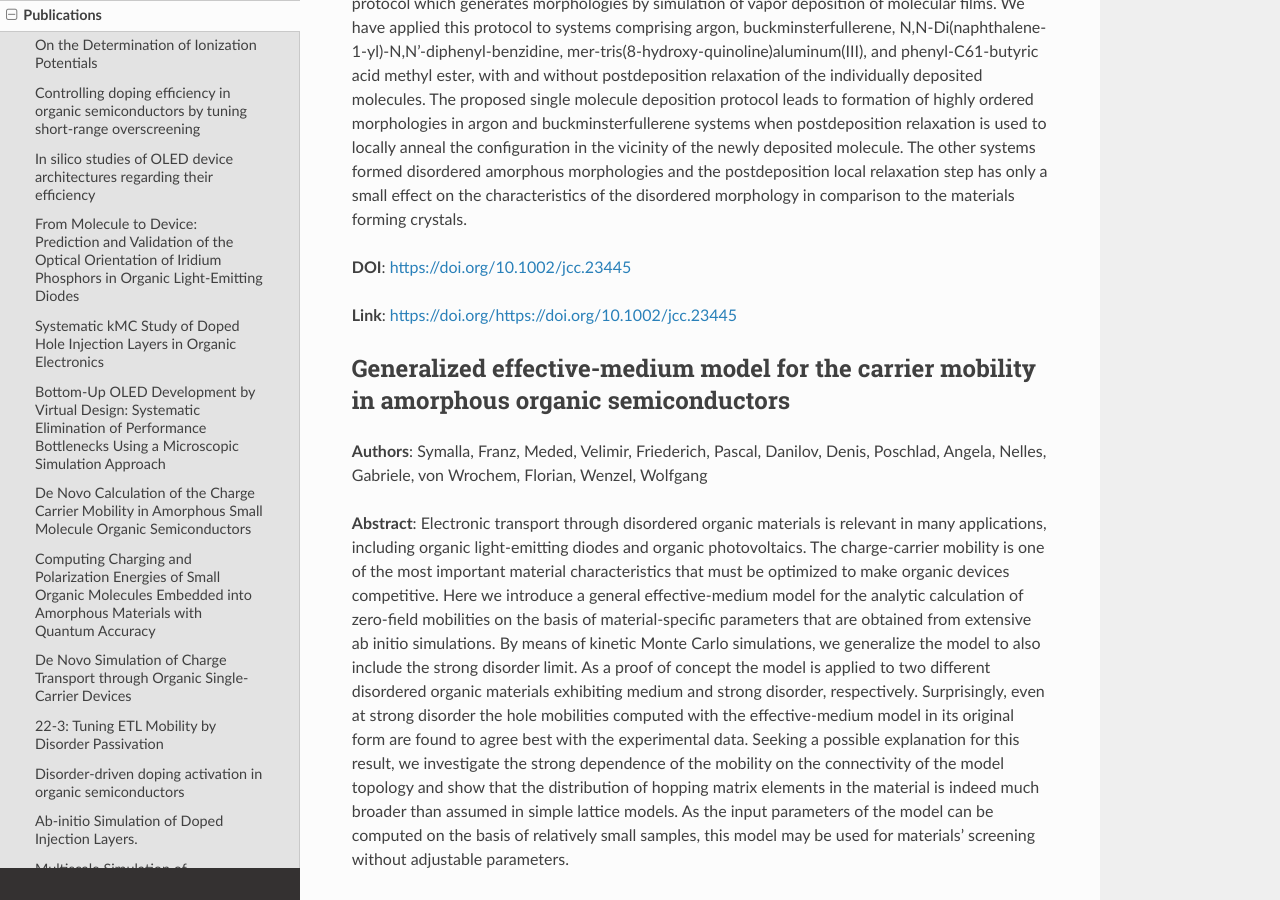
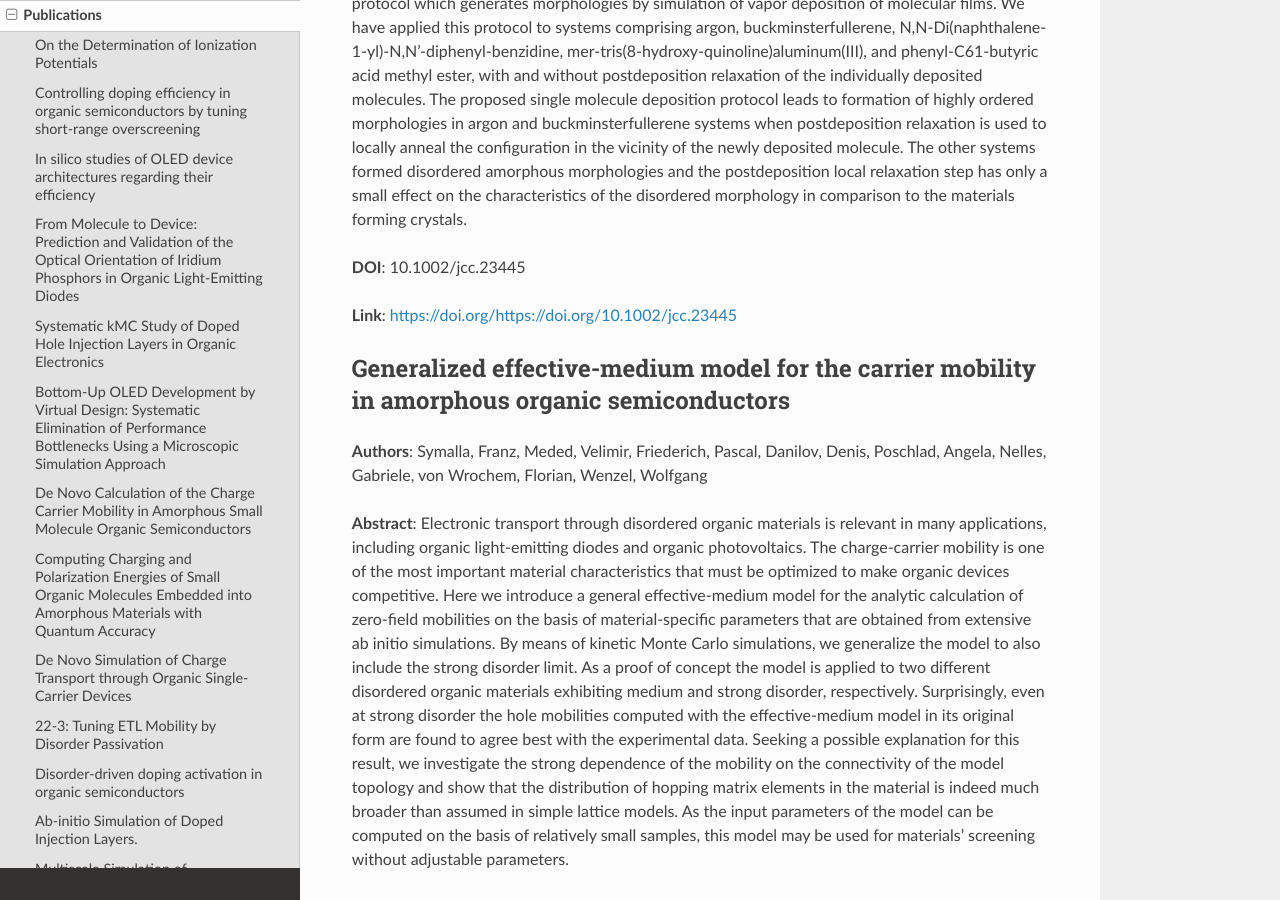
Before and after one commit to NanomatchGmbH/nanoscope-docs, a Sphinx documentation site: the page built from docs/source/science/publications.rst, in a window 1280 px wide and 900 px high, scrolled down 15552 px. Built offline with Sphinx 7.4.7 and the Read the Docs theme 3.1.0, drawn with Linux system fonts in a browser that asks for light colours; some of the changed lines change nothing that is shown.

Commit message:
one DOI was a link, fixed.

```diff
--- a/docs/source/science/publications.rst
+++ b/docs/source/science/publications.rst
@@ -356,7 +356,7 @@ Modeling disordered morphologies in organic semiconductors
 
 **Abstract**: Organic thin film devices are investigated for many diverse applications, including light emitting diodes, organic photovoltaic and organic field effect transistors. Modeling of their properties on the basis of their detailed molecular structure requires generation of representative morphologies, many of which are amorphous. Because time-scales for the formation of the molecular structure are slow, we have developed a linear-scaling single molecule deposition protocol which generates morphologies by simulation of vapor deposition of molecular films. We have applied this protocol to systems comprising argon, buckminsterfullerene, N,N-Di(naphthalene-1-yl)-N,N'-diphenyl-benzidine, mer-tris(8-hydroxy-quinoline)aluminum(III), and phenyl-C61-butyric acid methyl ester, with and without postdeposition relaxation of the individually deposited molecules. The proposed single molecule deposition protocol leads to formation of highly ordered morphologies in argon and buckminsterfullerene systems when postdeposition relaxation is used to locally anneal the configuration in the vicinity of the newly deposited molecule. The other systems formed disordered amorphous morphologies and the postdeposition local relaxation step has only a small effect on the characteristics of the disordered morphology in comparison to the materials forming crystals.
 
-**DOI**: https://doi.org/10.1002/jcc.23445
+**DOI**: 10.1002/jcc.23445
 
 **Link**: `https://doi.org/https://doi.org/10.1002/jcc.23445 <https://doi.org/https://doi.org/10.1002/jcc.23445>`_
 
```
